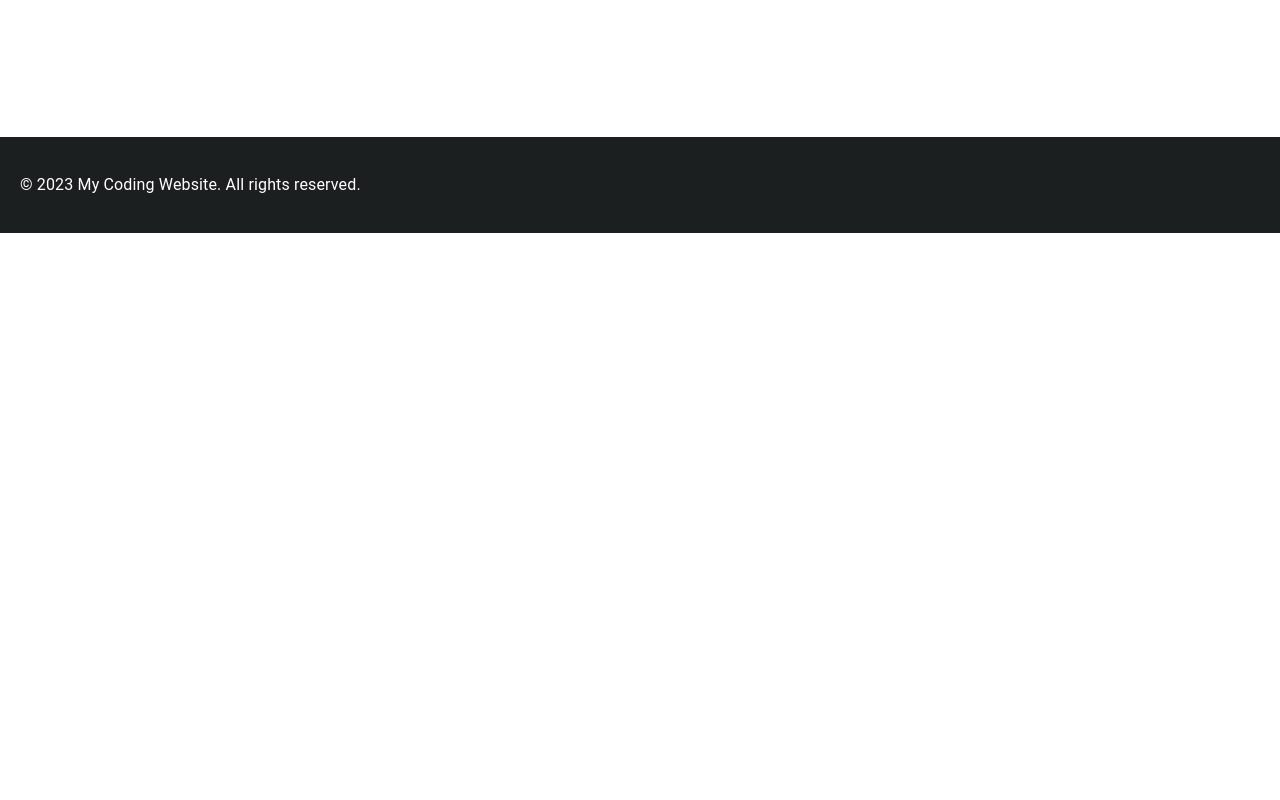
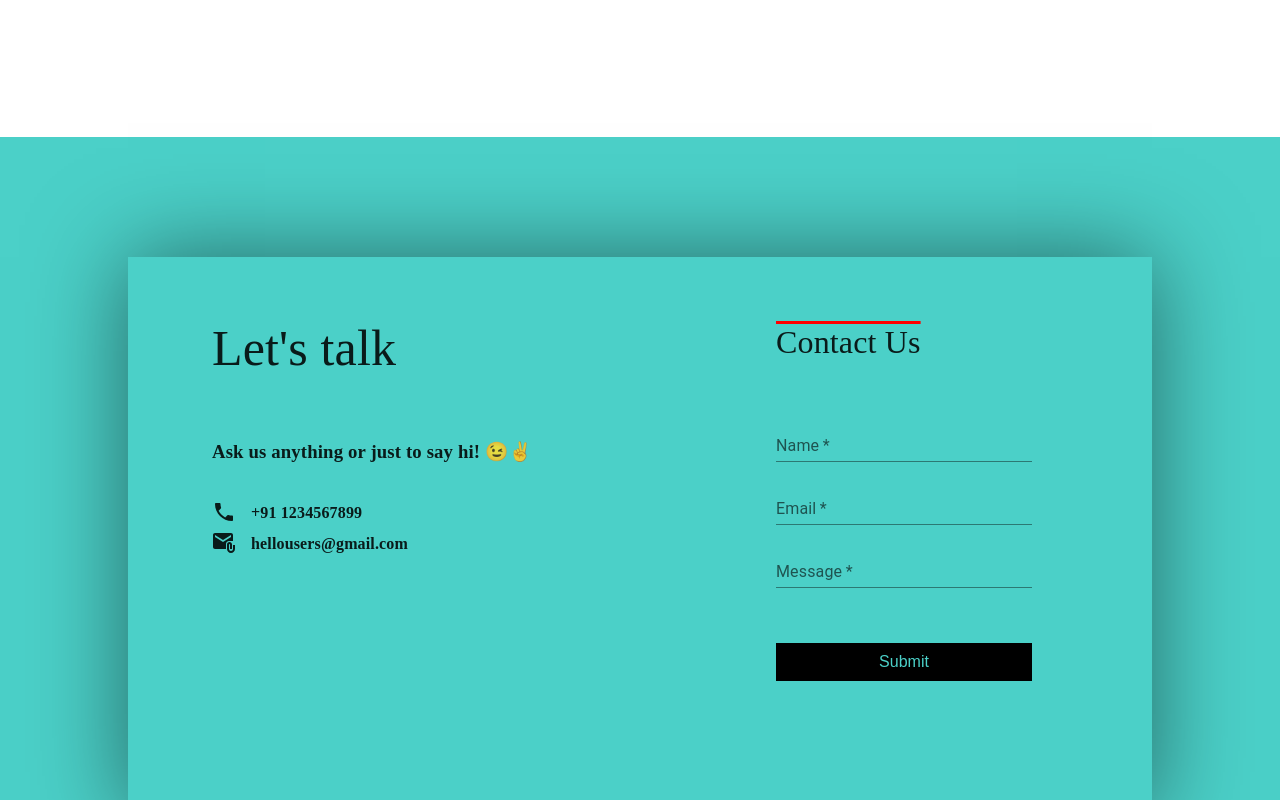
Before and after one commit to dev-keshav/topmate, a React (Create React App) app in the folder client/: page / in a window 1280 px wide. Shown: the part 2820-3620 px from the top of the page. Before the commit the page ends 3053 px from the top, so only its background shows below. Built offline with nearby package versions, Linux system fonts and the light colour scheme; no server answers; a web font is replaced by a local one.

Commit message:
contact us added

```diff
--- a/client/src/App.css
+++ b/client/src/App.css
@@ -1,6 +1,6 @@
 .card-to-click:hover {
   transition: .5s;
-  box-shadow: 0 0 20px rgba(0, 0, 0, 0.1); /* Add a shadow */
+  box-shadow: 0 0 20px rgba(0, 0, 0, 0.1);
 }
 
 .side_bar_large{
@@ -105,3 +105,7 @@
     margin-top: 0;
   }
 }
+::selection{
+  color: gray;
+  background: yellow;
+}
--- /dev/null
+++ b/client/src/Components/ContactUs.js
@@ -0,0 +1,111 @@
+import React, { useState } from "react";
+import "./contactUs.css";
+import { TextField } from "@mui/material";
+import LocalPhoneIcon from "@mui/icons-material/LocalPhone";
+import AttachEmailIcon from "@mui/icons-material/AttachEmail";
+
+const ContactUs = () => {
+  const [formData, setFormData] = useState({
+    name: "",
+    email: "",
+    message: "",
+  });
+
+  const handleChange = (e) => {
+    const { name, value } = e.target;
+    setFormData({ ...formData, [name]: value });
+  };
+
+  const handleSubmit = (e) => {
+    e.preventDefault();
+    // Add your form submission logic here
+    console.log("Form submitted:", formData);
+    // Reset the form after submission
+    setFormData({ name: "", email: "", message: "" });
+  };
+
+  return (
+    <div style={{ backgroundColor: '#4BD0C8'}}>
+      <div className="contact-form-container">
+        <div className="contact-left">
+          <h1
+            style={{
+              fontWeight: "lighter",
+              fontSize: "50px",
+              fontFamily: "Cursive",
+            }}
+          >
+            {" "}
+            Let's talk
+          </h1>
+          <h3 className="form-left-para">Ask us anything or just to say hi! 😉✌️</h3>
+          <div className="contact-left-icon">
+            <div className="call-icon-div">
+              <LocalPhoneIcon sx={{ marginTop: '15px', marginRight: '15px'}} />
+              <p>+91 1234567899</p>
+            </div>
+            <div className="mail-icon-div">
+              <AttachEmailIcon sx={{ marginTop: '15px', marginRight: '15px'}} />
+              <p>hellousers@gmail.com</p>
+            </div>
+          </div>
+        </div>
+        <div className="contact-right">
+          <h1
+            style={{
+              fontWeight: "lighter",
+              marginBottom: "6vh",
+              textDecoration: "overline red",
+              fontFamily: "Cursive",
+            }}
+          >
+            Contact Us
+          </h1>
+          <form onSubmit={handleSubmit}>
+            <div className="form-group">
+              <TextField
+                className="contact-text-field"
+                required
+                type="name"
+                value={formData.name}
+                onChange={handleChange}
+                id="standard-basic"
+                label="Name"
+                variant="standard"
+              />
+            </div>
+            <div className="form-group">
+              <TextField
+                className="contact-text-field"
+                required
+                type="email"
+                value={formData.email}
+                onChange={handleChange}
+                id="standard-basic"
+                label="Email"
+                variant="standard"
+              />
+            </div>
+            <div className="form-group">
+              <TextField
+                className="contact-text-field"
+                required
+                type="message"
+                value={formData.message}
+                onChange={handleChange}
+                id="standard-basic"
+                label="Message"
+                variant="standard"
+              />
+            </div>
+            <button className="form-btn" type="submit">
+              Submit
+            </button>
+          </form>
+        </div>
+      </div>
+    </div>
+  );
+};
+
+export default ContactUs;
--- a/client/src/Components/CourseBox.js
+++ b/client/src/Components/CourseBox.js
@@ -1,5 +1,4 @@
 import * as React from "react";
-import { useTheme } from "@mui/material/styles";
 import Box from "@mui/material/Box";
 import Card from "@mui/material/Card";
 import CardContent from "@mui/material/CardContent";
@@ -8,12 +7,7 @@ import Typography from "@mui/material/Typography";
 import { CardActions, Rating } from "@mui/material";
 import NavigateNextIcon from "@mui/icons-material/NavigateNext";
 
-
-
-
-
 export default function CourseBox({ title, name, rating, imgUrl }) {
-  const theme = useTheme();
   const [isHovered, setIsHovered] = React.useState(false)
 
   const styleBox = {
--- a/client/src/Components/CourseList.js
+++ b/client/src/Components/CourseList.js
@@ -8,7 +8,6 @@ function CourseList() {
   const [showMoreButton, setShowMoreButton] = useState(true);
 
   useEffect(() => {
-    // Fetch data from the API and update the state
     fetch("http://localhost:3001/v1/api/contentBoxData")
       .then((response) => response.json())
       .then((data) => {
@@ -19,16 +18,12 @@ function CourseList() {
   }, []);
 
   const handleShowMore = () => {
-    // Set displayedItems to the total number of items to show all
     setDisplayedItems(courseData.length);
-    // Remove the "Show More" button
     setShowMoreButton(false);
   };
 
   const handleShowLess = () => {
-    // Reset displayedItems to 6 to show less
     setDisplayedItems(6);
-    // Display the "Show More" button
     setShowMoreButton(true);
   };
 
@@ -76,7 +71,7 @@ function CourseList() {
             onClick={handleShowMore}
             variant="contained"
             color="primary"
-            sx={{ backgroundColor: "#000000", color: "#ffffff" }} // Black button style
+            sx={{ backgroundColor: "#000000", color: "#ffffff", textTransform: 'none' }} // Black button style
           >
             Show More
           </Button>
@@ -88,7 +83,7 @@ function CourseList() {
             onClick={handleShowLess}
             variant="outlined"
             color="secondary"
-            sx={{ backgroundColor: "#ffffff", color: "#000000" }} // Black button style
+            sx={{ backgroundColor: "#ffffff", color: "#000000", textTransform: 'none' }} // Black button style
           >
             Show Less
           </Button>
--- /dev/null
+++ b/client/src/Components/contactUs.css
@@ -0,0 +1,101 @@
+.contact-form-container {
+  background-color: #4bd0c8;
+  padding: 20px;
+  width: 80vw;
+  margin: auto;
+  margin-bottom: 120px;
+  box-shadow: 0 0 90px rgba(0, 0, 0, 0.5);
+  height: 70vh;
+  margin-top: 120px;
+}
+
+form {
+  display: flex;
+  flex-direction: column;
+}
+
+.form-group {
+  margin-bottom: 15px;
+}
+
+label {
+  color: #ffffff;
+  font-weight: bold;
+  margin-bottom: 5px;
+}
+
+input,
+textarea {
+  padding: 8px;
+  border: 1px solid #ffffff;
+  border-radius: 5px;
+  font-size: 14px;
+}
+
+.contact-left{
+    display: flex;
+    flex-direction: column;
+    padding-left: 5vw;
+}
+.contact-right{
+    margin-right: 100px;
+    margin-top: 20px;
+}
+
+.form-btn {
+  background-color: black;
+  color: #4bd0c8;
+  padding: 10px;
+  border: none;
+  cursor: pointer;
+  font-size: 16px;
+  margin-top: 40px;
+  width: 20vw;
+}
+.form-left-para{
+    font-family: "Cursive"
+}
+
+.form-btn:hover {
+  background-color: #2d2b2bcc;
+}
+
+.contact-form-container {
+  display: flex;
+  justify-content: space-between;
+}
+.contact-text-field{
+    width: 20vw;
+    color: #4BD0C8;
+    margin-right: 10vw;
+}
+.call-icon-div, .mail-icon-div{
+    display: flex;
+}
+.mail-icon-div{
+    margin-top: -25px;
+}
+.call-icon-div p, .mail-icon-div p {
+    cursor: pointer;
+    font-family: "Cursive";
+    font-weight: 900;
+}
+.call-icon-div p:hover, .mail-icon-div p:hover{
+    color: white;
+}
+
+
+@media (max-width: 480px){
+    .contact-left{
+        display: none;
+    }
+    .contact-right{
+        margin-left: 8vw;
+    }
+    .contact-text-field{
+        width: 50vw;
+    }
+    .form-btn{
+        width: 40vw;
+    }
+}
--- a/client/src/Pages/Firstpage.js
+++ b/client/src/Pages/Firstpage.js
@@ -9,6 +9,7 @@ import QuoteImage from "../img/quote.png";
 import PipCImage from "../img/pipC.png";
 import CourseList from "../Components/CourseList";
 import './pages.css'
+import ContactUs from "../Components/ContactUs";
 
 const landingPageStyle = {
   display: "flex",
@@ -36,27 +37,6 @@ const headerStyle = {
   transform: "rotate(-5deg)",
 };
 
-const buttonStyle = {
-  backgroundColor: "#fff",
-  color: "#673EE6",
-  padding: "10px 20px",
-  fontSize: "16px",
-  border: "none",
-  cursor: "pointer",
-  textDecoration: "none",
-  transition: "background-color 0.3s ease",
-};
-
-// const sectionContainerStyle = {
-//   display: "flex",
-//   justifyContent: "space-between",
-//   width: "80%",
-//   marginTop: "-130px",
-//   zIndex: "3",
-//   marginLeft: "120px",
-//   boxShadow: "0px 0px 500px rgba(0, 0, 0, 0.5)",
-//   backgroundColor: "#F7F7F7",
-// };
 
 const imgStyle = {
   width: "70%",
@@ -101,7 +81,9 @@ const LandingPage = () => {
               width: "20vw",
               height: "40vh",
               transform: "rotate(10deg)",
+
             }}
+            alt=""
             src={PipCImage}
           />
         </div>
@@ -170,7 +152,7 @@ const LandingPage = () => {
         <div style={sectionStyle}>
           <img
             src={SecondSectionImage}
-            alt="Additional Section Image"
+            alt=""
             style={{
               ...imgStyle,
               transform: isHovered ? "rotate(0deg)" : imgStyle.transform,
@@ -189,6 +171,7 @@ const LandingPage = () => {
               transition: "transform 0.3s ease",
               transform: isSecHovered ? "rotate(0deg)" : "rotate(10deg)",
             }}
+            alt=""
             src={QuoteImage}
             onMouseOver={() => setIsSecHovered(true)}
             onMouseOut={() => setIsSecHovered(false)}
@@ -201,6 +184,9 @@ const LandingPage = () => {
       <Stack className="courseList_div">
         <CourseList />
       </Stack>
+      <Stack>
+        <ContactUs />
+      </Stack>
       <footer style={footerStyle}>
         <p>&copy; 2023 My Coding Website. All rights reserved.</p>
       </footer>
--- a/client/src/Pages/pages.css
+++ b/client/src/Pages/pages.css
@@ -13,7 +13,7 @@
 }
 @media screen and (max-width: 600px){
     .courseList_div{
-        padding: 20vh 15vw;
+        padding: 20vh 10vw;
     }
     .sectionContainerStyle{
         display: none;
```
